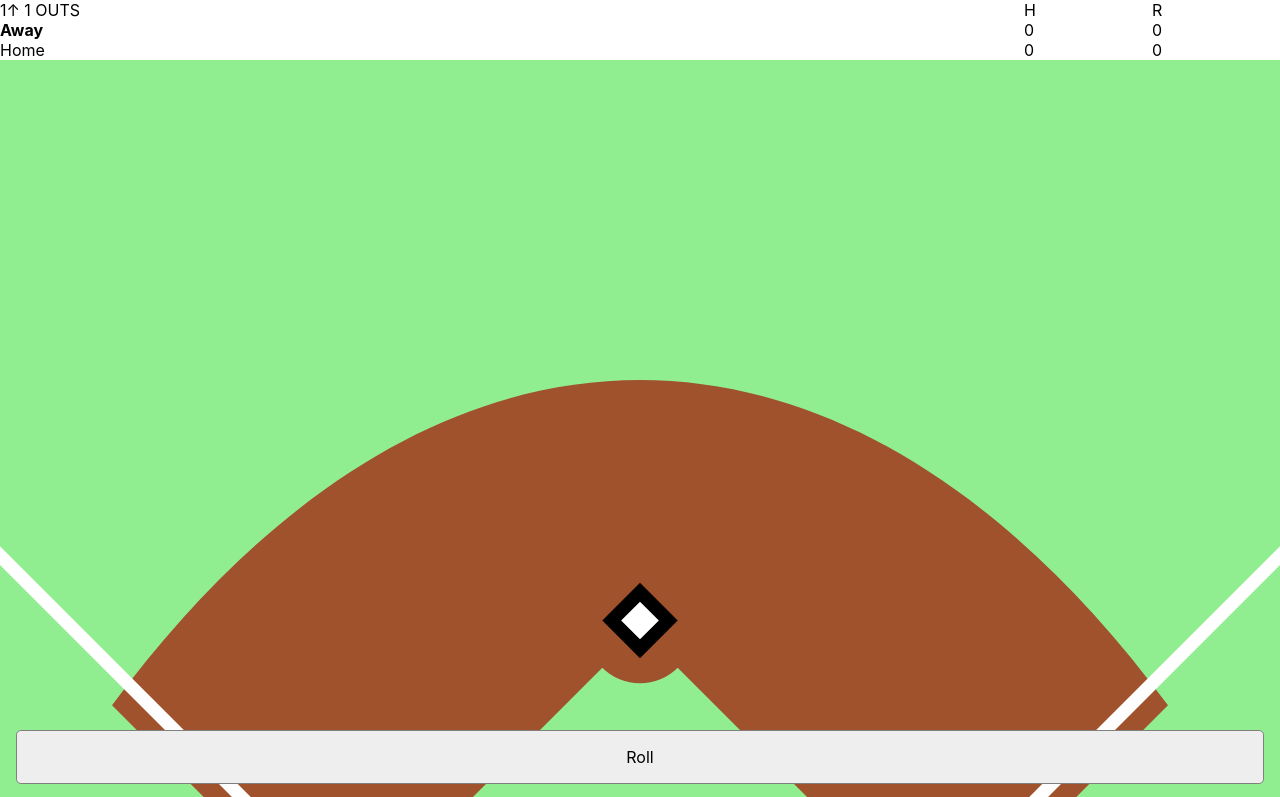
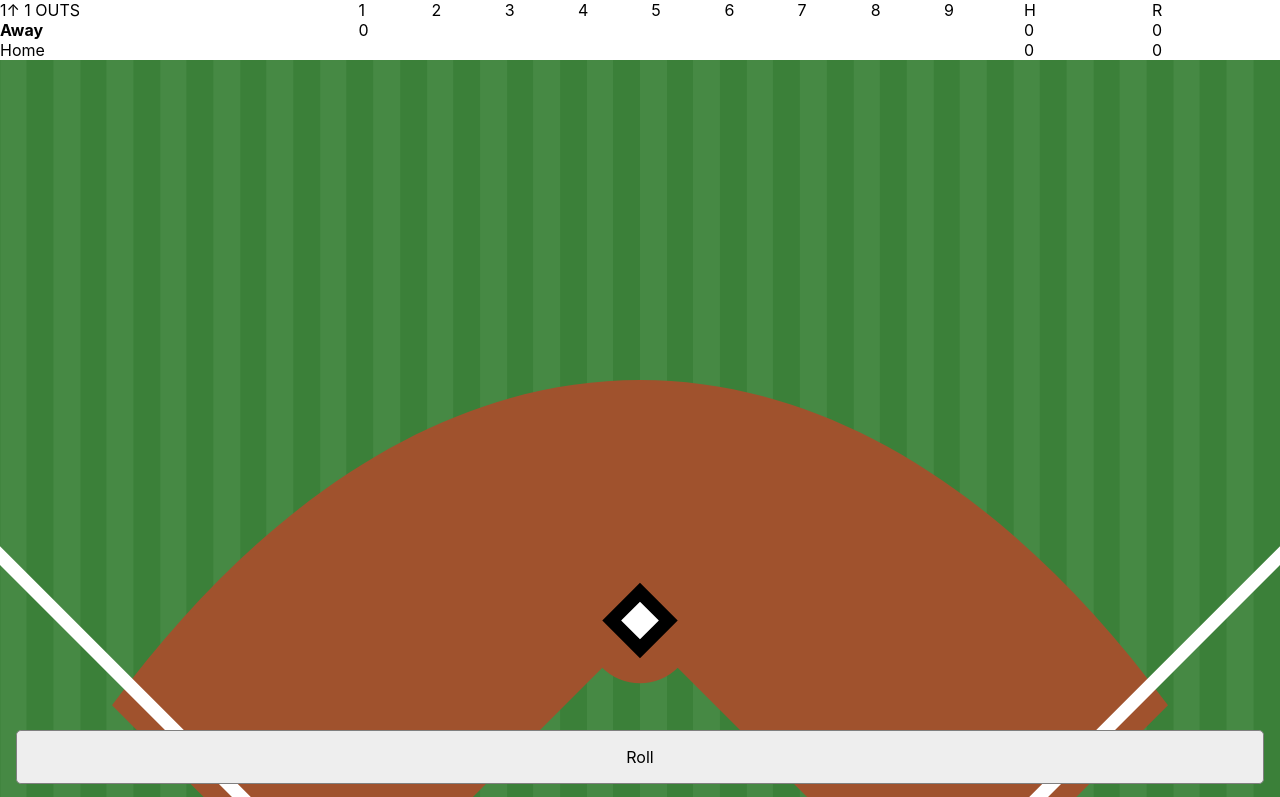
Before and after one commit to firien/dice-baseball, a website with bundled scripts: page docs/index.html in a window 1280 px wide. Both pictures are taken after a click on the button "Roll". Shown: the top 797 px of the page. Built offline with nearby package versions, Linux system fonts and the light colour scheme.

Commit message:
inning run count

```diff
--- a/docs/index.html
+++ b/docs/index.html
@@ -57,9 +57,58 @@
       <div id="away-team" class="atbat">Away</div>
       <div id="away-hits">0</div>
       <div id="away-runs">0</div>
+      <div id="innings">
+        <div>1</div>
+        <div>2</div>
+        <div>3</div>
+        <div>4</div>
+        <div>5</div>
+        <div>6</div>
+        <div>7</div>
+        <div>8</div>
+        <div>9</div>
+        <div id="a1"></div>
+        <div id="a2"></div>
+        <div id="a3"></div>
+        <div id="a4"></div>
+        <div id="a5"></div>
+        <div id="a6"></div>
+        <div id="a7"></div>
+        <div id="a8"></div>
+        <div id="a9"></div>
+        <div id="h1"></div>
+        <div id="h2"></div>
+        <div id="h3"></div>
+        <div id="h4"></div>
+        <div id="h5"></div>
+        <div id="h6"></div>
+        <div id="h7"></div>
+        <div id="h8"></div>
+        <div id="h8"></div>
+      </div>
     </div>
     <svg viewBox='16 32 96 96' xmlns="http://www.w3.org/2000/svg" xmlns:xlink="http://www.w3.org/1999/xlink">
-      <rect class="field" x="0" y="0" width="128" height="128"/>
+      <defs>
+        <pattern id="lawnmower" patternUnit="userSpaceOnUse" height=".125" width=".25">
+          <rect x="0" y="0" height="16" width="2"  shape-rendering="crispEdges" stroke="none" fill="#468944"/>
+          <rect x="2" y="0" height="16" width="2"  shape-rendering="crispEdges" stroke="none" fill="#3B8039"/>
+          <rect x="4" y="0" height="16" width="2"  shape-rendering="crispEdges" stroke="none" fill="#468944"/>
+          <rect x="6" y="0" height="16" width="2"  shape-rendering="crispEdges" stroke="none" fill="#3B8039"/>
+          <rect x="8" y="0" height="16" width="2"  shape-rendering="crispEdges" stroke="none" fill="#468944"/>
+          <rect x="10" y="0" height="16" width="2" shape-rendering="crispEdges" stroke="none" fill="#3B8039"/>
+          <rect x="12" y="0" height="16" width="2" shape-rendering="crispEdges" stroke="none" fill="#468944"/>
+          <rect x="14" y="0" height="16" width="2" shape-rendering="crispEdges" stroke="none" fill="#3B8039"/>
+          <rect x="16" y="0" height="16" width="2" shape-rendering="crispEdges" stroke="none" fill="#468944"/>
+          <rect x="18" y="0" height="16" width="2" shape-rendering="crispEdges" stroke="none" fill="#3B8039"/>
+          <rect x="20" y="0" height="16" width="2" shape-rendering="crispEdges" stroke="none" fill="#468944"/>
+          <rect x="22" y="0" height="16" width="2" shape-rendering="crispEdges" stroke="none" fill="#3B8039"/>
+          <rect x="24" y="0" height="16" width="2" shape-rendering="crispEdges" stroke="none" fill="#468944"/>
+          <rect x="26" y="0" height="16" width="2" shape-rendering="crispEdges" stroke="none" fill="#3B8039"/>
+          <rect x="28" y="0" height="16" width="2" shape-rendering="crispEdges" stroke="none" fill="#468944"/>
+          <rect x="30" y="0" height="16" width="2" shape-rendering="crispEdges" stroke="none" fill="#3B8039"/>
+        </pattern>
+      </defs>
+      <rect class="field" x="0" y="0" width="128" height="128" fill="url(#lawnmower)"/>
       <!-- <path fill="red" d="M 64 120 l 40 -40 c -20 -30 -60 -30 -80 0z"/> -->
       <!-- <path class="infield" transform="rotate(-45 64 120)" d="M 64 120 h 56 c 20 -30 -26 -76 -56 -56z"/> -->
       <g transform="rotate(-45 64 120)">
@@ -70,6 +119,9 @@
         <rect class="base" data-base="2" x="95" y="86" width="3" height="3"/>
         <rect class="base" data-base="3" x="66" y="86" width="3" height="3"/>
       </g>
+      <rect x="0" y="0" height="8" width="8" fill="lightgreen"/>
+      <rect x="8" y="0" height="8" width="8" fill="darkgreen"/>
+
     </svg>
     <div id="console"></div>
     <div id="batter">
@@ -79,9 +131,9 @@
     </div>
     <button id="roll" type="button">Roll</button>
     <div id="roll-result">
-      <div class="die"></div>
-      <div class="die"></div>
-      <div class="die"></div>
+      <div class="die">P</div>
+      <div class="die">L</div>
+      <div class="die">G</div>
       <div id="outcome"></div>
     </div>
   </body>
--- a/docs/javascripts/game.js
+++ b/docs/javascripts/game.js
@@ -36,6 +36,8 @@ class Game {
 
   nextInning() {
     this._currentInning++;
+    let evt = new CustomEvent('inningChange');
+    self.dispatchEvent(evt);
   }
 
   get currentTeam() {
@@ -46,10 +48,13 @@ class Game {
     return this._currentInning % 2 === 0;
   }
 
+  get inningNumber() {
+    return Math.floor(this._currentInning / 2) + 1;
+  }
+
   get inningTitle() {
-    let val = Math.floor(this._currentInning / 2) + 1;
     let tb = this.topOfInning ? '↑' : '↓';
-    return `${val}${tb} ${this.currentInning.outs} OUTS`
+    return `${this.inningNumber}${tb} ${this.currentInning.outs} OUTS`
   }
 
   get currentInning() {
--- a/docs/javascripts/peer.js
+++ b/docs/javascripts/peer.js
@@ -128,6 +128,10 @@ const updateScoreboard = (game) => {
   let top = game.topOfInning;
   document.querySelector('#home-team').classList.toggle('atbat', !top)
   document.querySelector('#away-team').classList.toggle('atbat', top)
+  //
+  let t = game.topOfInning ? 'a' : 'h';
+  let id = `#${t}${game.inningNumber}`
+  document.querySelector(id).textContent = game.currentInning.runs;
 }
 
 const updateBatter = (game) => {
@@ -137,7 +141,15 @@ const updateBatter = (game) => {
   document.querySelector('#batter #stat').textContent = batter.stats;
   document.querySelector('#batter #bats').textContent = batter.atBats.join(", ");
 }
-
+window.addEventListener('inningChange', () => {
+  document.querySelector('#info').animate({
+    transform: ["scale(1)", "scale(3)", "scale(1)"],
+  },
+  {
+    easing: "ease-in-out", duration: 2000
+  }
+)
+});
 document.addEventListener('DOMContentLoaded', async (e) => {
   let button = document.querySelector('#create');
   button.addEventListener('click', createOfferSDP);
@@ -192,15 +204,16 @@ document.addEventListener('DOMContentLoaded', async (e) => {
     })
     let outcome = game.bat(roll);
     document.querySelector('#outcome').textContent = outcome;
-    let animation = div.animate({ transform: ["translateY(100%)", "translateY(0)", "translateY(100%)"]}, {easing: "ease-in-out", fill: 'forwards', duration: 1200});
-    setTimeout(() => {
-      animation.pause();
-      setTimeout(() => {
-        animation.play();
-      }, 600);
-    }, 600);
+    let animation = div.animate({
+        transform: ["translateY(0)", "translateY(-100%)", "translateY(-100%)", , "translateY(0)"],
+        offset: [0, .2, 0.8, 1]
+      },
+      { easing: "ease-in-out", fill: 'forwards', duration: 2000
+    });
     animation.onfinish = () => {
       roller.disabled = false;
+      //update batter
+      updateBatter(game);
     };
     //update field
     for (let base=1; base<=3; base++) {
@@ -210,8 +223,6 @@ document.addEventListener('DOMContentLoaded', async (e) => {
     }
     //update scoreboard
     updateScoreboard(game);
-    //update batter
-    updateBatter(game);
     document.querySelector('#info').textContent = game.inningTitle;
   })
 })
--- a/docs/stylesheets/index.css
+++ b/docs/stylesheets/index.css
@@ -10,9 +10,9 @@
   display: none;
 }
 
-body {
-  overflow-y: hidden;
-  height: 100%;
+html, body {
+  overflow: hidden;
+  height: 100vh;
 }
 span.sent {
   flex: 0 0 auto;
@@ -97,6 +97,7 @@ svg {
 }
 rect.field  {
   fill: lightgreen;
+  fill: url(#lawnmower);
 }
 path.infield  {
   fill: sienna;
@@ -116,19 +117,14 @@ rect.base.occupied {
 #roll-result {
   display: flex;
   position: absolute;
-  bottom: 0;
-  /* transform: translateY(100%); */
+  /* bottom: 0; */
+  top: 100vh;
   flex-wrap: wrap;
   width: 100vw;
   -webkit-backdrop-filter: blur(0.3em);
   backdrop-filter: blur(0.3em);
   background-color: rgba(255, 255, 255, 0.3);
-  /* transition: transform 0.3s ease-in-out; */
 }
-#roll-result.peek {
-  transform: translateY(0);
-}
-
 button#roll {
   position: absolute;
   bottom: env(safe-area-inset-bottom);
@@ -146,6 +142,18 @@ button#roll {
     "info inning hit run"
     "away inning away-hit away-run"
     "home inning home-hit home-run";
+}
+#innings {
+  grid-area: inning;
+  display: grid;
+  grid-template-rows: 1fr 1fr 1fr;
+  grid-template-columns: repeat(9, 11%);
+  overflow-x: auto;
+}
+#info {
+  transform-origin: 0 0;
+  background-color: white;
+  white-space: nowrap;
 }
 #home-team {
   grid-area: home;
```
